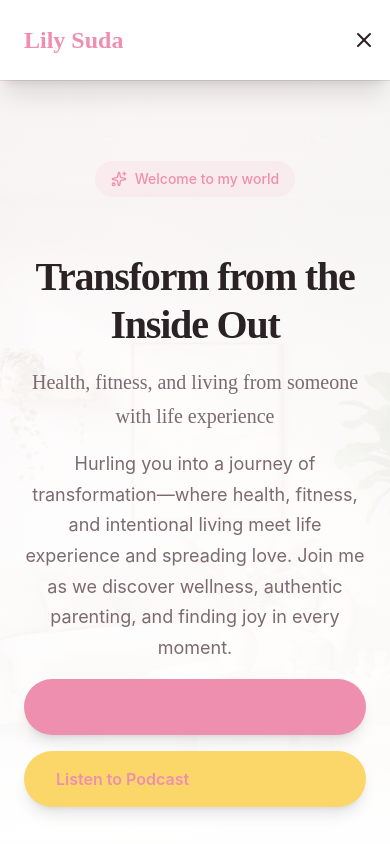
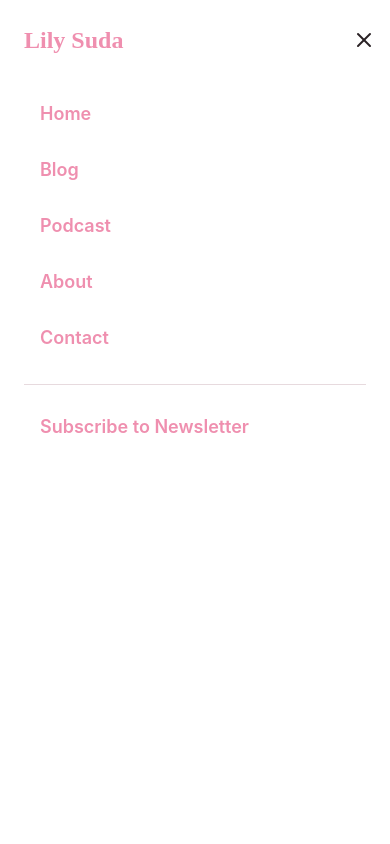
Before and after one commit to TNDIGITALMARK/55412c18-f5b4-4727-9383-1096ff895a4b, a Next.js app: page / in a window 390 px wide. Both pictures are taken after a click on the button "Open main menu". Shown: the top 844 px of the page. Built offline with nearby package versions, Linux system fonts and the light colour scheme.

Commit message:
Phoenix Agent implementation - Currently the hamburger menu has no options when y...

```diff
--- a/src/components/header.tsx
+++ b/src/components/header.tsx
@@ -99,7 +99,7 @@ export function Header() {
         <div className="lg:hidden" role="dialog" aria-modal="true">
           {/* Backdrop overlay with smooth fade-in */}
           <div
-            className={`fixed inset-0 z-[60] bg-black/30 backdrop-blur-sm transition-opacity duration-300 ease-out ${
+            className={`fixed inset-0 z-[9998] bg-black/30 backdrop-blur-sm transition-opacity duration-300 ease-out ${
               isAnimating ? 'opacity-100' : 'opacity-0'
             }`}
             onClick={handleCloseMenu}
@@ -107,11 +107,12 @@ export function Header() {
           />
           {/* Mobile menu panel with slide-in animation */}
           <div
-            className={`fixed inset-y-0 right-0 z-[70] w-full overflow-y-auto bg-background px-6 py-6 shadow-xl sm:max-w-sm sm:ring-1 sm:ring-border/10 transition-transform duration-300 ease-out ${
+            className={`fixed inset-y-0 right-0 z-[9999] w-full overflow-y-auto bg-background px-6 py-6 shadow-2xl sm:max-w-sm sm:ring-1 sm:ring-border transition-transform duration-300 ease-out ${
               isAnimating ? 'translate-x-0' : 'translate-x-full'
             }`}
+            style={{ minHeight: '100vh' }}
           >
-            <div className="flex items-center justify-between">
+            <div className="flex items-center justify-between mb-8">
               <Link href="/" className="-m-1.5 p-1.5" onClick={handleCloseMenu}>
                 <span className="text-2xl font-bold" style={{ fontFamily: 'var(--font-heading)' }}>
                   Lily Suda
@@ -119,7 +120,7 @@ export function Header() {
               </Link>
               <button
                 type="button"
-                className="-m-2.5 rounded-md p-2.5 text-foreground hover:bg-muted transition-colors"
+                className="-m-2.5 rounded-md p-2.5 text-foreground hover:bg-muted transition-colors active:scale-95"
                 onClick={handleCloseMenu}
                 aria-label="Close menu"
               >
@@ -127,31 +128,27 @@ export function Header() {
                 <X className="h-6 w-6" aria-hidden="true" />
               </button>
             </div>
-            <div className="mt-6 flow-root">
-              <div className="-my-6 divide-y divide-border/10">
-                <div className="space-y-2 py-6">
+            <nav className="flex flex-col gap-1">
               {navigation.map((item) => (
                 <Link
                   key={item.name}
                   href={item.href}
-                      className="-mx-3 block rounded-lg px-3 py-2 text-base font-semibold leading-7 text-foreground hover:bg-muted transition-colors"
+                  className="block rounded-lg px-4 py-3 text-lg font-semibold text-foreground hover:bg-muted transition-colors active:bg-muted/80"
                   onClick={handleCloseMenu}
                 >
                   {item.name}
                 </Link>
               ))}
-                </div>
-                <div className="py-6">
+              <div className="mt-4 pt-4 border-t border-border">
                 <Link
                   href="#newsletter"
-                    className="-mx-3 block rounded-lg px-3 py-2.5 text-base font-semibold leading-7 text-primary hover:bg-muted transition-colors"
+                  className="block rounded-lg px-4 py-3 text-lg font-semibold text-primary hover:bg-accent transition-colors active:bg-accent/80"
                   onClick={handleCloseMenu}
                 >
                   Subscribe to Newsletter
                 </Link>
               </div>
-              </div>
-            </div>
+            </nav>
           </div>
         </div>
       )}
```
Lines whose indentation alone changed are shown as unchanged.
